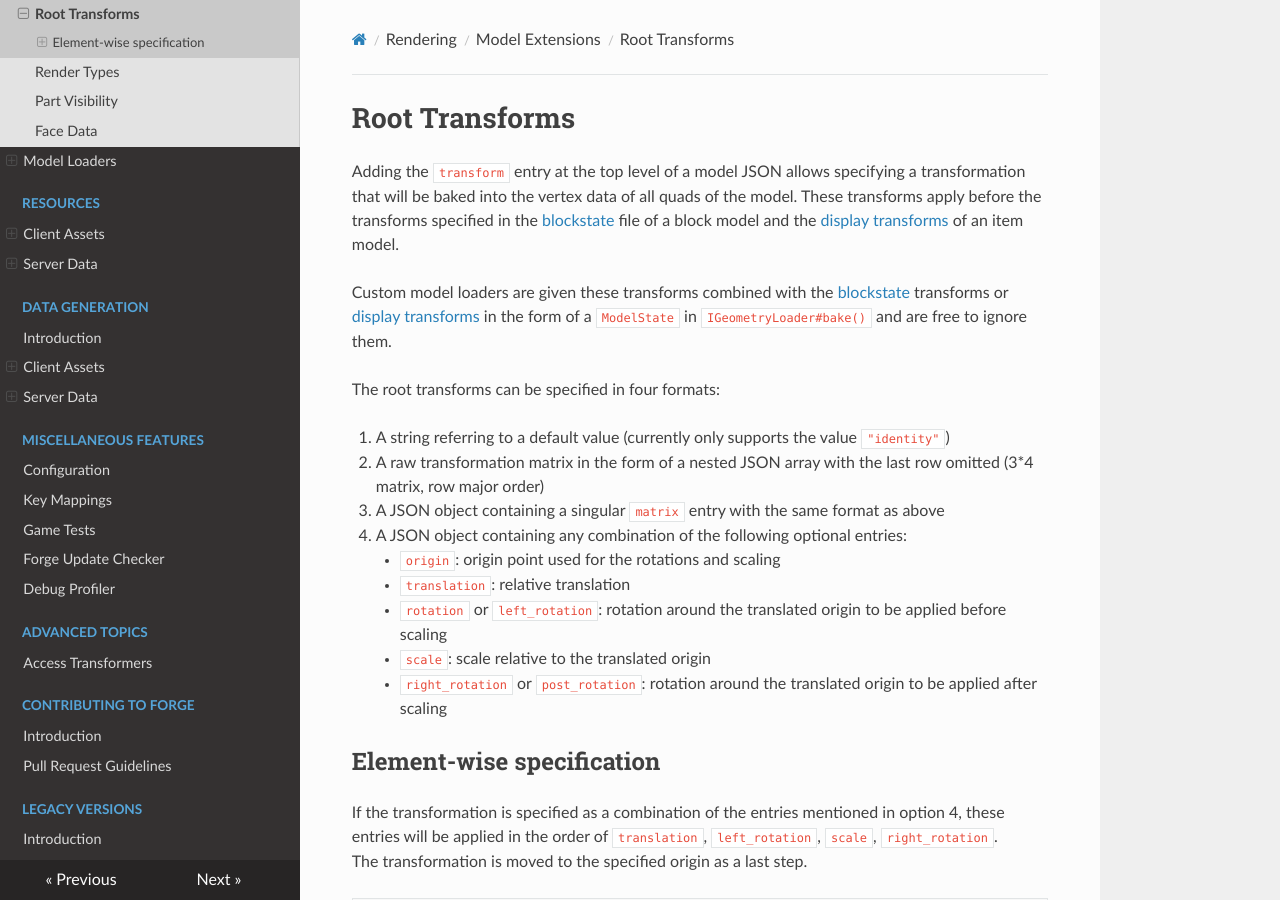
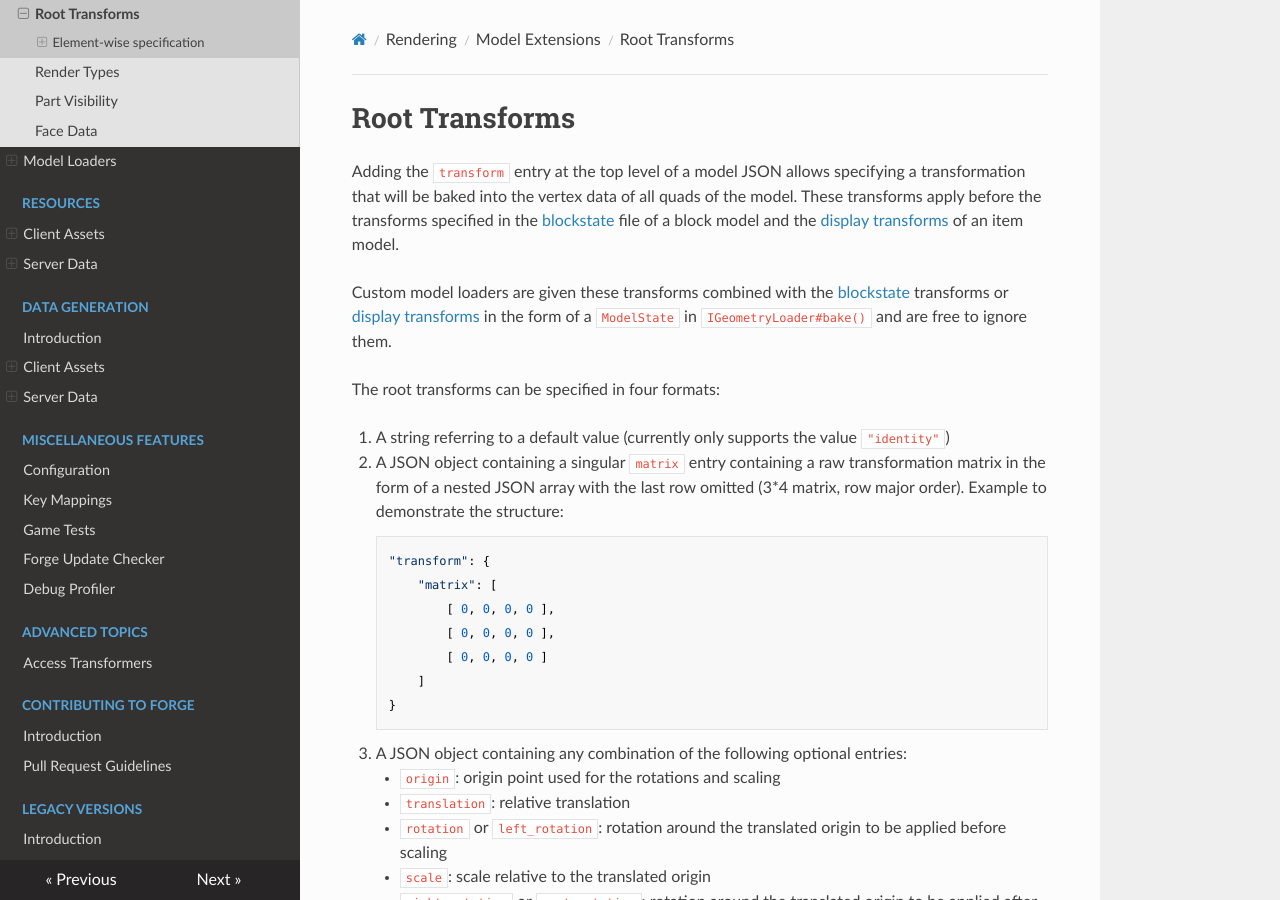
Before and after one commit to MinecraftForge/Documentation, an MkDocs documentation site: the page built from docs/rendering/modelextensions/transforms.md, in a window 1280 px wide and 900 px high. Built offline with MkDocs 1.6.1, drawn with Linux system fonts in a browser that asks for light colours; nearby versions of some CDN libraries.

Commit message:
Add structure example for matrix format of root transforms

````diff
--- a/docs/rendering/modelextensions/transforms.md
+++ b/docs/rendering/modelextensions/transforms.md
@@ -8,9 +8,17 @@ Custom model loaders are given these transforms combined with the [blockstate] t
 The root transforms can be specified in four formats:
 
 1. A string referring to a default value (currently only supports the value `"identity"`)
-2. A raw transformation matrix in the form of a nested JSON array with the last row omitted (3*4 matrix, row major order)
-3. A JSON object containing a singular `matrix` entry with the same format as above
-4. A JSON object containing any combination of the following optional entries:
+2. A JSON object containing a singular `matrix` entry containing a raw transformation matrix in the form of a nested JSON array with the last row omitted (3*4 matrix, row major order). Example to demonstrate the structure:
+   ```js
+   "transform": {
+       "matrix": [
+           [ 0, 0, 0, 0 ],
+           [ 0, 0, 0, 0 ],
+           [ 0, 0, 0, 0 ]
+       ]
+   }
+   ```
+3. A JSON object containing any combination of the following optional entries:
     - `origin`: origin point used for the rotations and scaling
     - `translation`: relative translation
     - `rotation` or `left_rotation`: rotation around the translated origin to be applied before scaling
````
